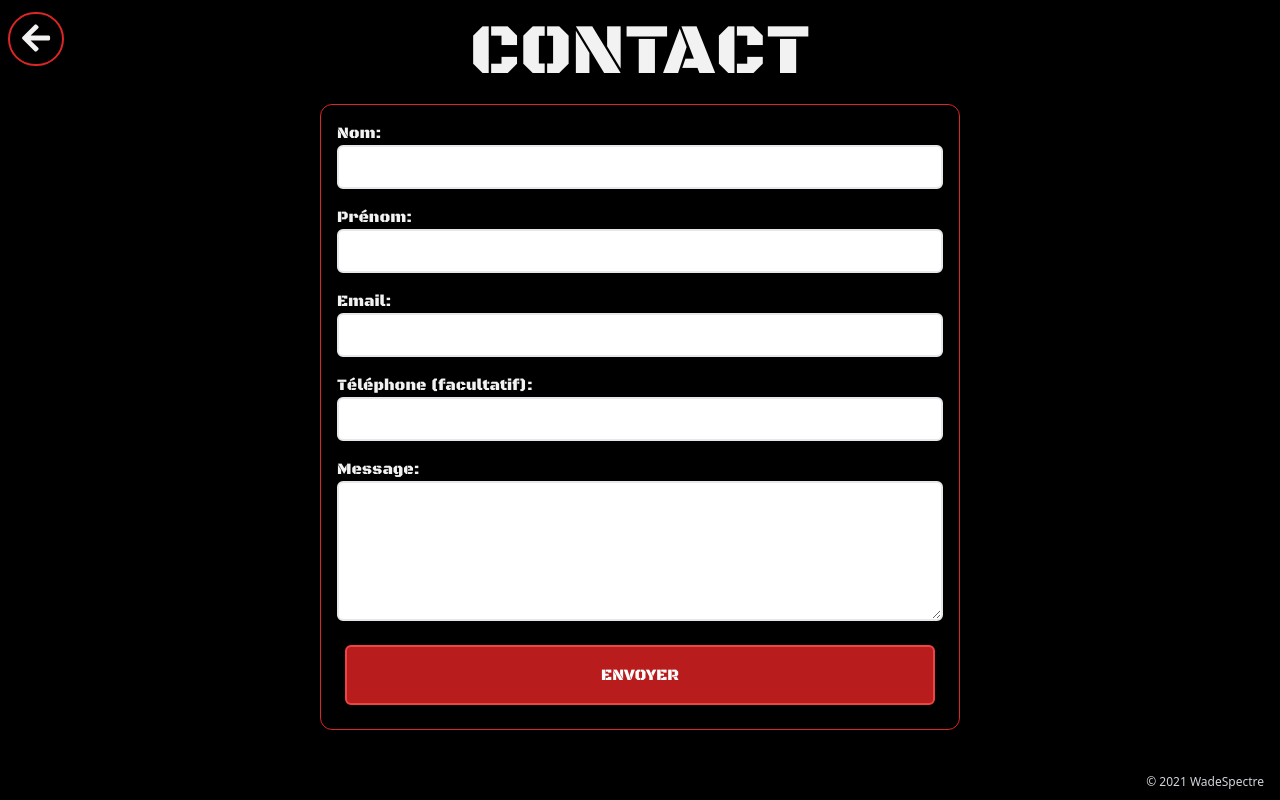
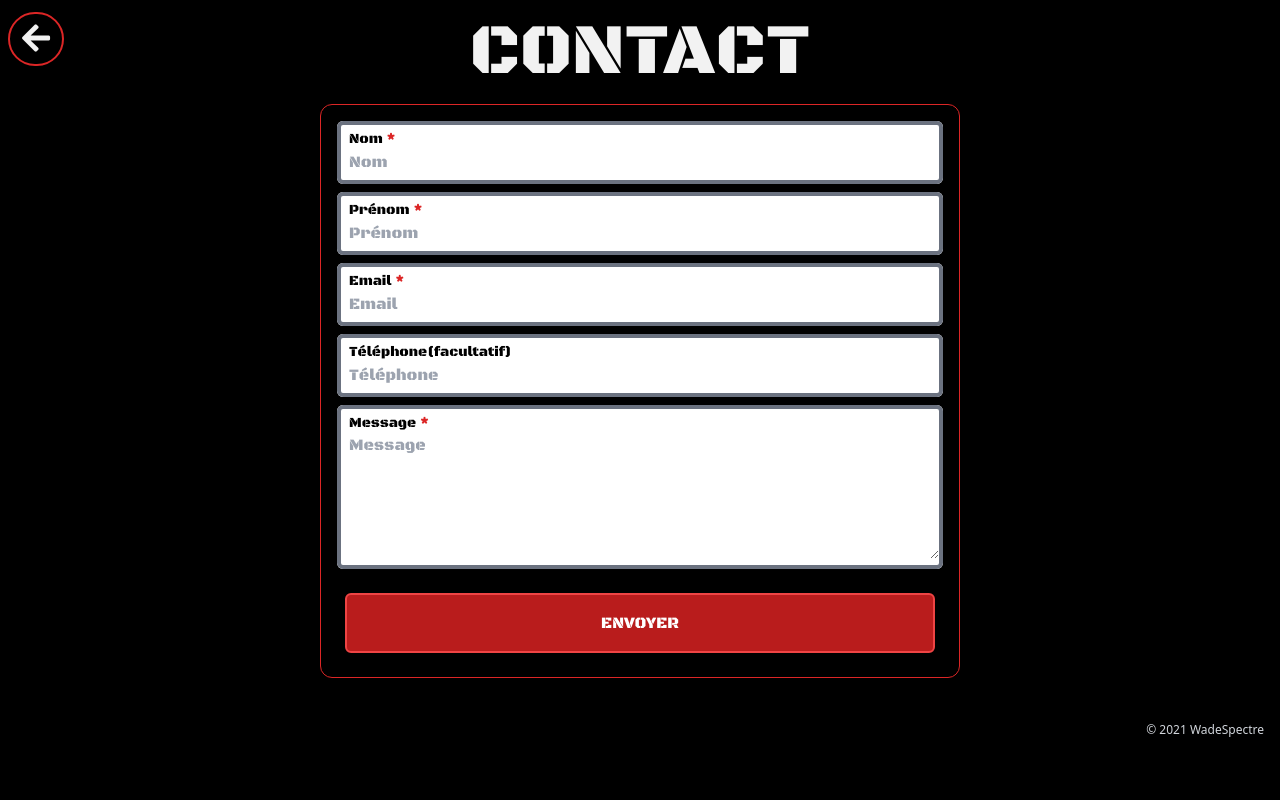
Before and after one commit to JuBerges/portfolio-react, a React (Create React App) app: page /contact in a window 1280 px wide. Built offline with nearby package versions, Linux system fonts and the light colour scheme.

Commit message:
form to fix

```diff
--- a/src/components/ContactForm.js
+++ b/src/components/ContactForm.js
@@ -1,46 +1,74 @@
-import React, { useState } from "react";
-function ContactForm() {
+import { useEffect } from "react";
+
+import Input from "./Input";
+
+export default function ContactForm() {
+    useEffect(() => {
+        const form = document.getElementById("form");
+        const result = document.getElementById("result");
+
+        form.addEventListener("submit", function (e) {
+            const formData = new FormData(form);
+            e.preventDefault();
+            var object = {};
+            formData.forEach((value, key) => {
+                object[key] = value;
+            });
+            var json = JSON.stringify(object);
+            result.innerHTML = "Patientez svp...";
+
+            fetch("https://api.web3forms.com/submit", {
+                method: "POST",
+                headers: {
+                    "Content-Type": "application/json",
+                    Accept: "application/json",
+                },
+                body: json,
+            })
+                .then(async (response) => {
+                    let json = await response.json();
+                    if (response.status === 200) {
+                        result.innerHTML = "Votre message à bien été envoyé";
+                        result.classList.remove("text-gray-500");
+                        result.classList.add("text-green-500");
+                        document.title = "DEA - message envoyé";
+                    } else {
+                        console.log(response);
+                        result.innerHTML = json.message;
+                        result.classList.remove("text-gray-500");
+                        result.classList.add("text-red-500");
+                    }
+                })
+                .catch((error) => {
+                    console.log(error);
+                    result.innerHTML = "Il semble y avoir un problême, veuillez retenter plus tard svp!";
+                })
+                .then(function () {
+                    form.reset();
+                    setTimeout(() => {
+                        result.style.display = "none";
+                    }, 5000);
+                });
+        });
+    }, []);
     return (
         <div className="flex flex-col justify-center items-center w-full mb-5">
             <h1 className="m-4 blackops text-4xl md:text-7xl">CONTACT</h1>
-            <form action="" className=" border border-red-600 rounded-xl p-2 w-11/12 md:w-2/4 mb-10">
-                <div className="flex flex-col p-2">
-                    <label className="blackops" htmlFor="lastName">
-                        Nom:
-                    </label>
-                    <input className="text-black p-2 rounded-md outline-none border-2 blackops focus:border-red-600" type="text" id="lastName" name="lastName" required />
-                </div>
-                <div className="flex flex-col p-2">
-                    <label className="blackops" htmlFor="name">
-                        Prénom:
-                    </label>
-                    <input className="text-black p-2 rounded-md outline-none border-2 blackops focus:border-red-600" type="text" id="name" name="name" required />
-                </div>
-                <div className="flex flex-col p-2">
-                    <label className="blackops" htmlFor="email">
-                        Email:
-                    </label>
-                    <input className="text-black p-2 rounded-md outline-none border-2 blackops focus:border-red-600" type="email" id="email" name="email" required />
-                </div>
-                <div className="flex flex-col p-2">
-                    <label className="blackops" htmlFor="phone">
-                        Téléphone (facultatif):
-                    </label>
-                    <input className="text-black p-2 rounded-md outline-none border-2 blackops focus:border-red-600" type="phone" id="phone" name="phone" />
-                </div>
-                <div className="flex flex-col p-2">
-                    <label className="blackops" htmlFor="message">
-                        Message:
-                    </label>
-                    <textarea className="text-black p-2 rounded-md outline-none border-2 blackops focus:border-red-600" rows="5" id="message" name="message" required />
-                </div>
+            <form id="form" action="https://api.web3forms.com/submit" method="POST" className=" border border-red-600 rounded-xl p-2 w-11/12 md:w-2/4 mb-10">
+                <input type="hidden" name="apikey" value="9393c877-26c2-4c53-9da3-fa7e5c1aeb52" />
+                <input type="hidden" name="subject" value="DEA - Nouveau message sur votre site" />
+                <Input regex label="Nom" id="lastName" placeholder="Nom" required></Input>
+                <Input regex label="Prénom" id="name" placeholder="Prénom" required></Input>
+                <Input type="email" label="Email" id="email" placeholder="Email" required />
+                <Input label="Téléphone(facultatif)" id="phone" type="phone" placeholder="Téléphone"></Input>
+                <Input textArea label="Message" id="message" placeholder="Message" required />
                 <div className="flex flex-col p-4">
                     <button className="w-full px-3 py-4 text-white border-2 border-red-500 bg-red-700 rounded-md focus:bg-red-800 focus:outline-none blackops" type="submit">
                         ENVOYER
                     </button>
+                    <div id="result"></div>
                 </div>
             </form>
         </div>
     );
 }
-export default ContactForm;
--- /dev/null
+++ b/src/components/Input.js
@@ -0,0 +1,59 @@
+import { useState } from "react";
+import { useRef } from "react";
+
+const Input = (props) => {
+    const [inputValue, setInputValue] = useState("");
+    const { id, wrapperClassName = "", regex, textArea, placeholder = "", label = "", type = "text", error = false, errorText = "", required, rows = "5", ...rest } = props;
+
+    const inputRef = useRef();
+
+    function checkValue(value) {
+        let regX = /[^a-zA-Z\u00C0-\u024F ]/;
+        //Regex to check special characters
+        if (!regX.test(value)) {
+            setInputValue(value);
+        }
+    }
+    return (
+        <div className={`rounded-md bg-white m-2 ${wrapperClassName}`}>
+            <div
+                className={`border-4 rounded-md transition duration-500 ease-in-out ${
+                    error ? "focus-within:border-red-600 border-red-600" : "focus-within:border-green-500 border-gray-500"
+                }`}
+                onClick={() => inputRef.current.focus()}
+            >
+                <label htmlFor={id} className="text-sm blackops text-black font-light placeholder-gray-400 px-2 pt-1.5">
+                    {label} {required && <span className="text-red-600">*</span>}
+                </label>
+                {textArea ? (
+                    <textarea
+                        rows={rows}
+                        name={label}
+                        value={inputValue}
+                        onChange={(e) => (regex ? checkValue(e.target.value) : setInputValue(e.target.value))}
+                        ref={inputRef}
+                        className="w-full px-2 pb-1.5 text-gray-900 outline-none text-base font-light rounded-md blackops"
+                        id={id}
+                        placeholder={placeholder}
+                        {...rest}
+                    />
+                ) : (
+                    <input
+                        value={inputValue}
+                        name={label}
+                        onChange={(e) => (regex ? checkValue(e.target.value) : setInputValue(e.target.value))}
+                        ref={inputRef}
+                        type={type}
+                        className="w-full px-2 pb-1.5 text-gray-900 outline-none text-base font-light rounded-md blackops"
+                        id={id}
+                        placeholder={placeholder}
+                        {...rest}
+                    />
+                )}
+            </div>
+            {errorText && <p className="text-xs pl-2 text-red-600 mb-4">{errorText}</p>}
+        </div>
+    );
+};
+
+export default Input;
--- a/src/views/Music.js
+++ b/src/views/Music.js
@@ -1,11 +1,18 @@
 import BackButton from "../components/BackButton";
+import Input from "../components/Input";
 
 function Music() {
     return (
         <div>
             <BackButton />
             <div className="text-center">
-                <h1 className="blackops">MUSIQUE</h1>
+                <form action="POST">
+                    <Input regex label="Nom" id="lastName" placeholder="Nom" required="true"></Input>
+                    <Input regex label="Prénom" id="name" placeholder="Prénom" required="true"></Input>
+                    <Input label="Email" id="lastName" type="email" placeholder="Email" required="true"></Input>
+
+                    <button type="submit">envoyer</button>
+                </form>
             </div>
         </div>
     );
```
